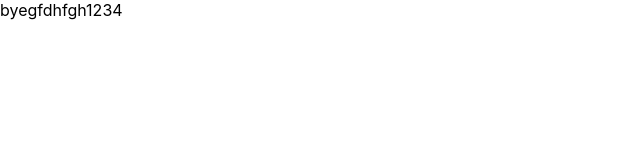
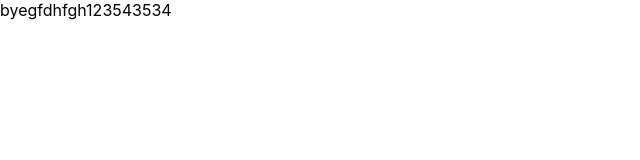
Before and after one commit to ohitshan/git, a Next.js app: page /bye in a window 1280 px wide. Shown: the top 160 px of the page, without its empty margins (0-640 px from the left). Built offline with nearby package versions, Linux system fonts and the light colour scheme.

Commit message:
소스트리커밋

```diff
--- a/pages/bye.tsx
+++ b/pages/bye.tsx
@@ -1,7 +1,7 @@
 import React from "react";
 
 function bye() {
-  return <div>byegfdhfgh1234</div>;
+  return <div>byegfdhfgh123543534</div>;
 }
 
 export default bye;
```
